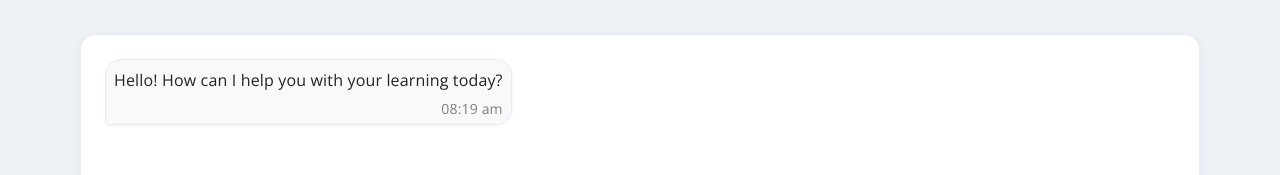
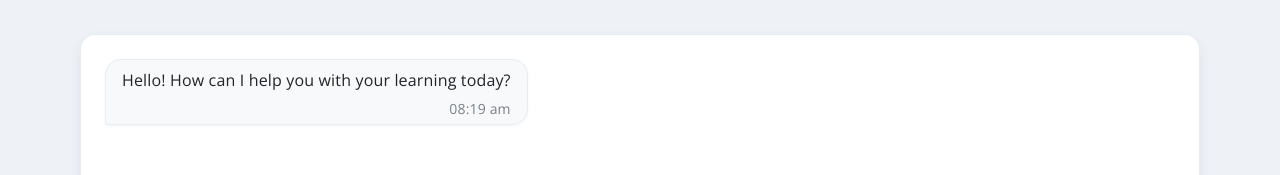
Before and after one commit to vishalpa8/my-learning-hub, a React (Vite) app: page /ai-assistant in a window 1280 px wide. Shown: the part 309-484 px from the top of the page. Built offline with nearby package versions, Linux system fonts and the light colour scheme; no server answers.

Commit message:
added some padding

```diff
--- a/src/components/ai/ChatInterface.css
+++ b/src/components/ai/ChatInterface.css
@@ -48,7 +48,7 @@
 
 .message-bubble {
   max-width: 70%;
-  padding: var(--spacing-xs) var(--spacing-xs);
+  padding: var(--spacing-xs) var(--spacing-sm);
   border-radius: var(--border-radius-lg);
   position: relative;
   word-wrap: break-word;
```
